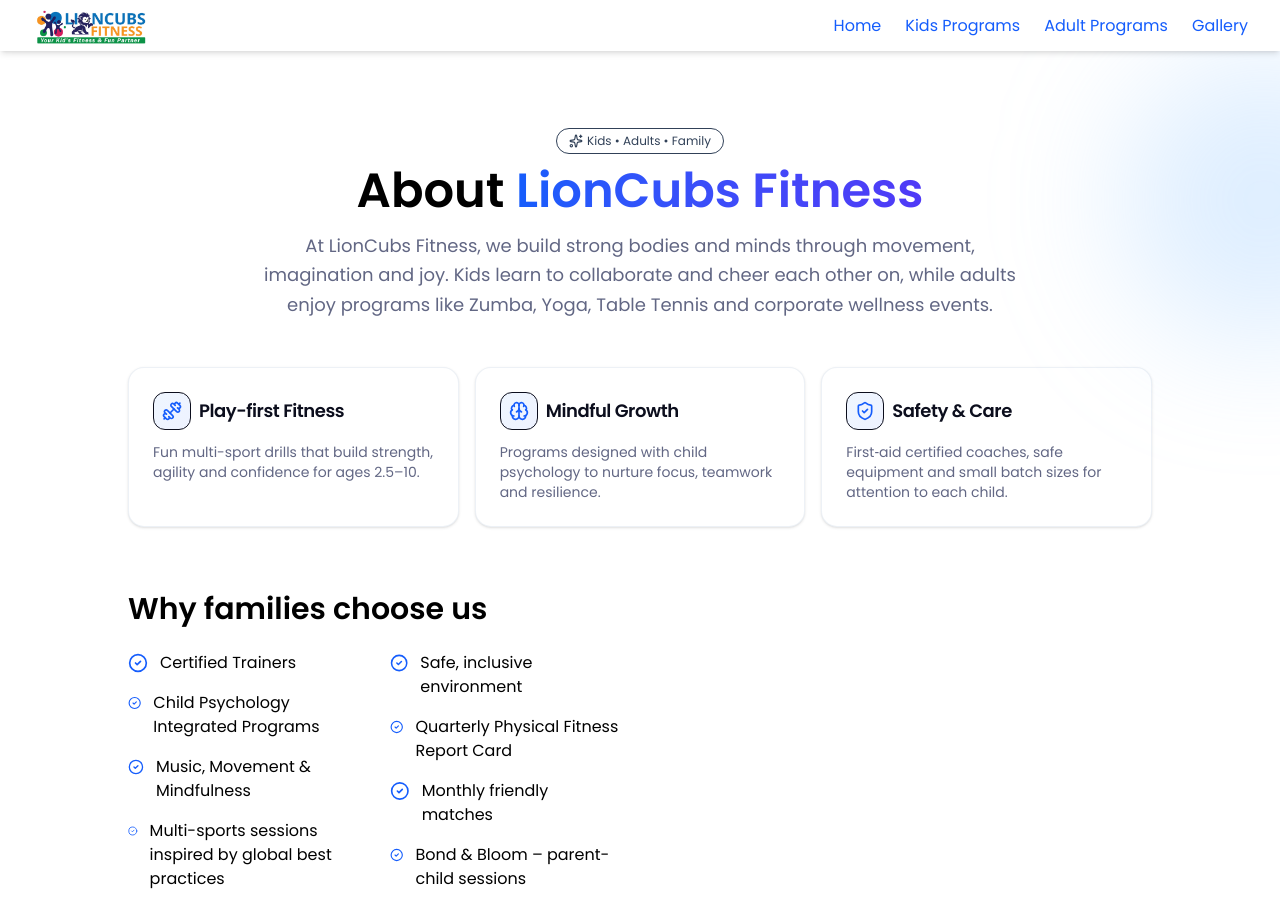
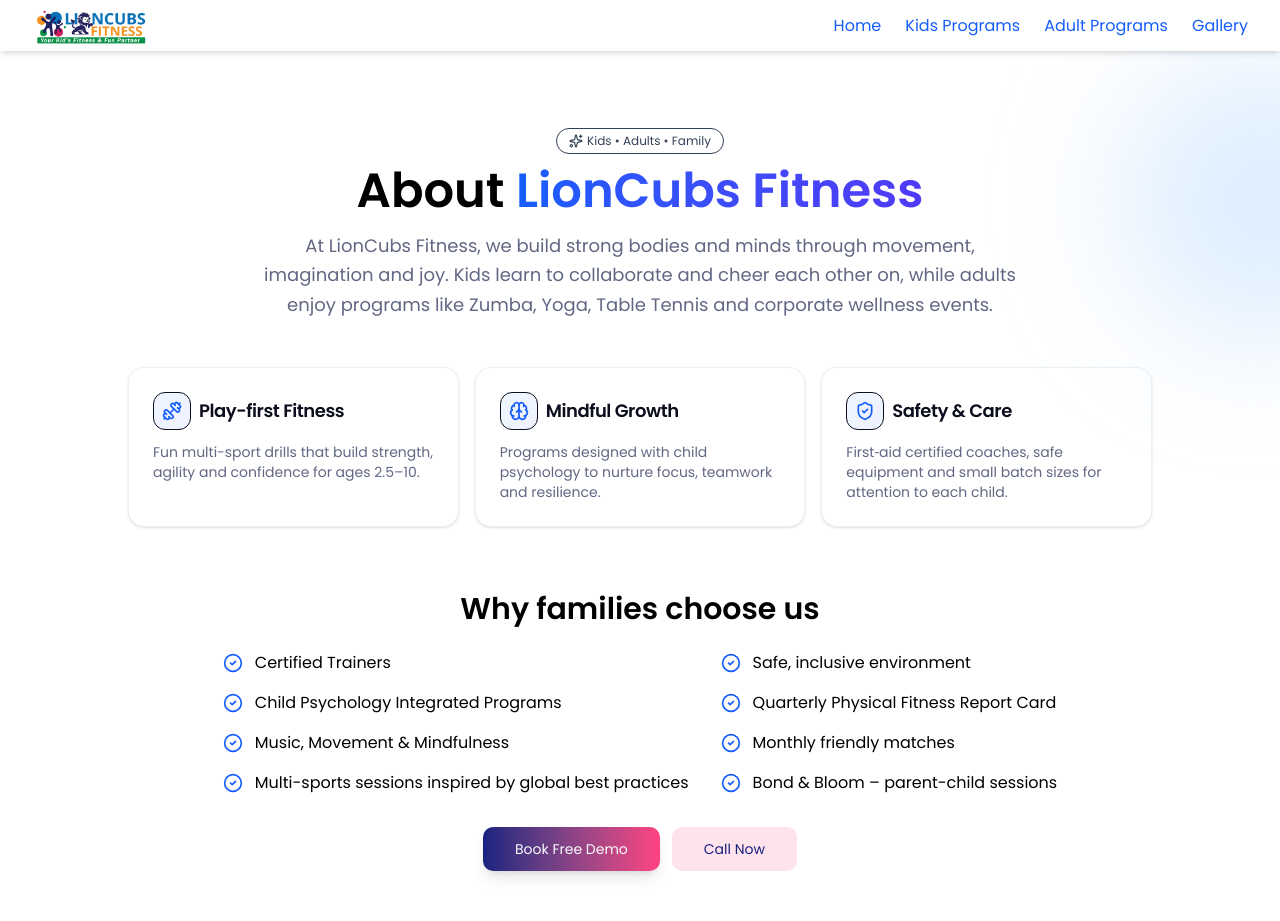
Before and after one commit to yuvrajsingh176/lioncubs-v2, a Next.js app: page / in a window 1280 px wide. Shown: the top 921 px of the page. Built offline with nearby package versions, Linux system fonts and the light colour scheme.

Commit message:
some changes

```diff
--- a/app/page.tsx
+++ b/app/page.tsx
@@ -97,9 +97,9 @@
 
 function Reason({ icon: Icon, text }: { icon: any; text: string }) {
   return (
-    <motion.li variants={listItem} className="flex items-start gap-3">
+    <motion.li variants={listItem} className="flex justify-start text-start items-start gap-3">
       <CheckCircle2 className="mt-0.5 h-5 w-5 text-blue-600" />
-      <span className="text-sm md:text-base">{text}</span>
+      <span className="text-sm md:text-base text-start">{text}</span>
     </motion.li>
   );
 }
@@ -189,7 +189,7 @@
         </motion.div>
 
         {/* Split: Reasons + Visual */}
-        <div className="mt-16 grid items-center gap-10 md:grid-cols-2">
+        <div className="mt-16">
           {/* Reasons */}
           <motion.div
             variants={containerStagger}
@@ -198,14 +198,20 @@
             viewport={{ once: true }}
             className="order-2 md:order-1"
           >
-            <h3 className="text-2xl font-semibold md:text-3xl">Why families choose us</h3>
-            <div className="mt-6 grid gap-8 sm:grid-cols-2">
-              <ul className="space-y-4">
+            <h3 className="text-2xl font-semibold text-center md:text-3xl">
+              Why families choose us
+            </h3>
+
+            <div className="mt-6  gap-8 flex justify-center md:flex-row flex-col ">
+              {/* Left list */}
+              <ul className="space-y-4 text-center md:text-left md:justify-start flex flex-col items-center md:items-start">
                 {leftReasons.map((r) => (
                   <Reason key={r.text} icon={r.icon} text={r.text} />
                 ))}
               </ul>
-              <ul className="space-y-4">
+
+              {/* Right list */}
+              <ul className="space-y-4 text-center md:text-left md:justify-start flex flex-col items-center md:items-start">
                 {rightReasons.map((r) => (
                   <Reason key={r.text} icon={r.icon} text={r.text} />
                 ))}
@@ -213,22 +219,32 @@
             </div>
 
             {/* CTA */}
-            <motion.div variants={fadeUp} className="mt-8 flex flex-wrap gap-3">
+            <motion.div
+              variants={fadeUp}
+              className="mt-8 flex flex-wrap justify-center gap-3"
+            >
               <a href={whatsappUrl} target="_blank" rel="noreferrer">
-                <Button variant="hero" size="lg" className="transition-transform hover:scale-105">
+                <Button
+                  variant="hero"
+                  size="lg"
+                  className="transition-transform hover:scale-105"
+                >
                   Book Free Demo
                 </Button>
               </a>
               <a href="tel:+919818387498">
-                <Button variant="soft" size="lg" className="transition-transform hover:scale-105">
+                <Button
+                  variant="soft"
+                  size="lg"
+                  className="transition-transform hover:scale-105"
+                >
                   Call Now
                 </Button>
               </a>
             </motion.div>
           </motion.div>
+        </div>
 
-
-        </div>
 
         {/* Stats row */}
         <motion.div
```
